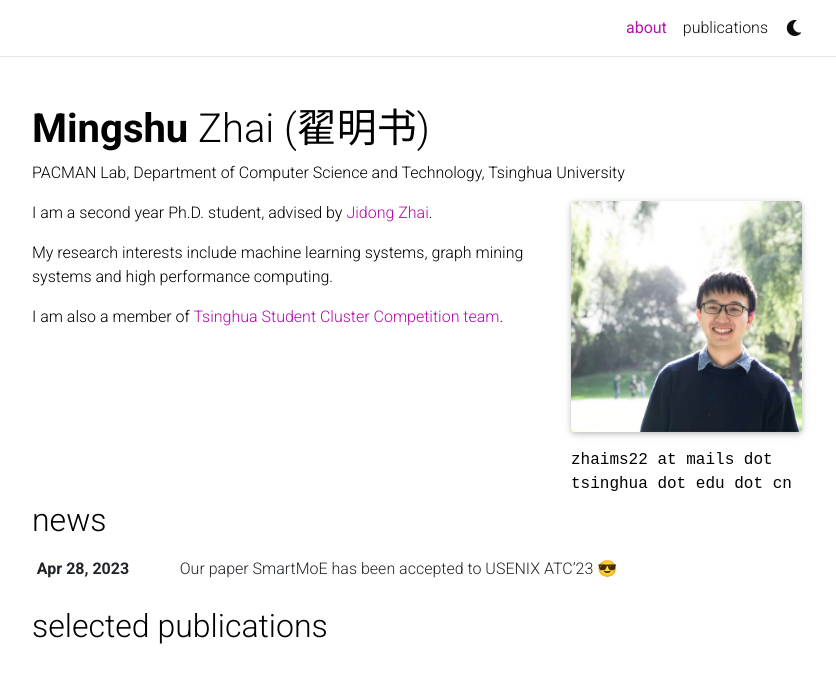
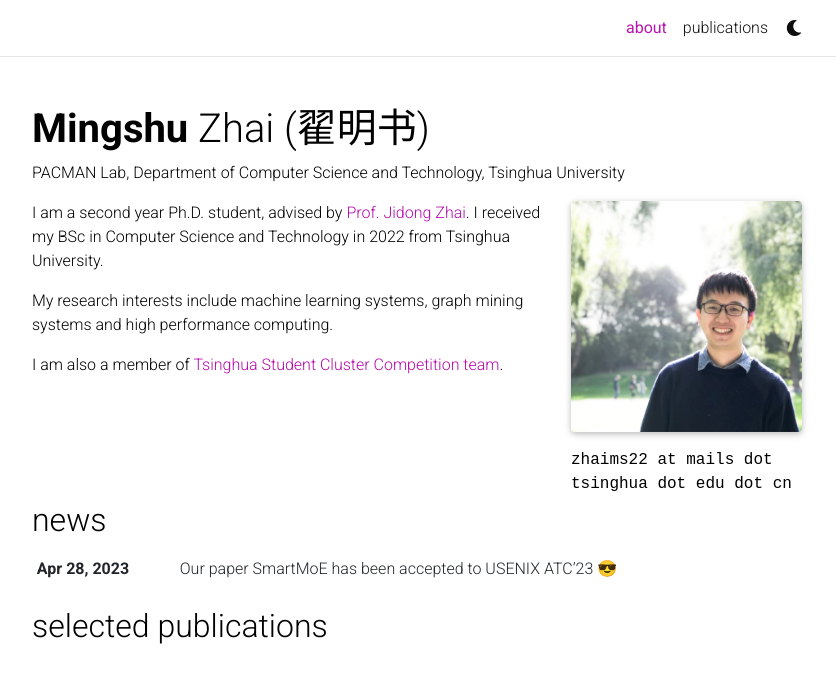
Before and after one commit to zms1999/zms1999.github.io, a Jekyll site: the page built from _pages/about.md, in a window 1280 px wide, cut to the strip 0-673 px from the top of the page. Shown: the whole strip, without its empty margins (223-1059 px from the left). Built offline with Jekyll 4.4.1, drawn with Linux system fonts in a browser that asks for light colours; full-size pictures stand in for the smaller copies a plugin makes; emoji names are drawn with the system emoji font; comment, search, counter and statistics services are not loaded; a style sheet for code colours, icons or effects is not loaded.

Commit message:
update bio

```diff
--- a/_pages/about.md
+++ b/_pages/about.md
@@ -17,7 +17,8 @@
 social: false  # includes social icons at the bottom of the page
 ---
 
-I am a second year Ph.D. student, advised by [Jidong Zhai](https://pacman.cs.tsinghua.edu.cn/~zjd/).
+I am a second year Ph.D. student, advised by [Prof. Jidong Zhai](https://pacman.cs.tsinghua.edu.cn/~zjd/).
+I received my BSc in Computer Science and Technology in 2022 from Tsinghua University.
 
 My research interests include machine learning systems, graph mining systems and high performance computing.
 
```
